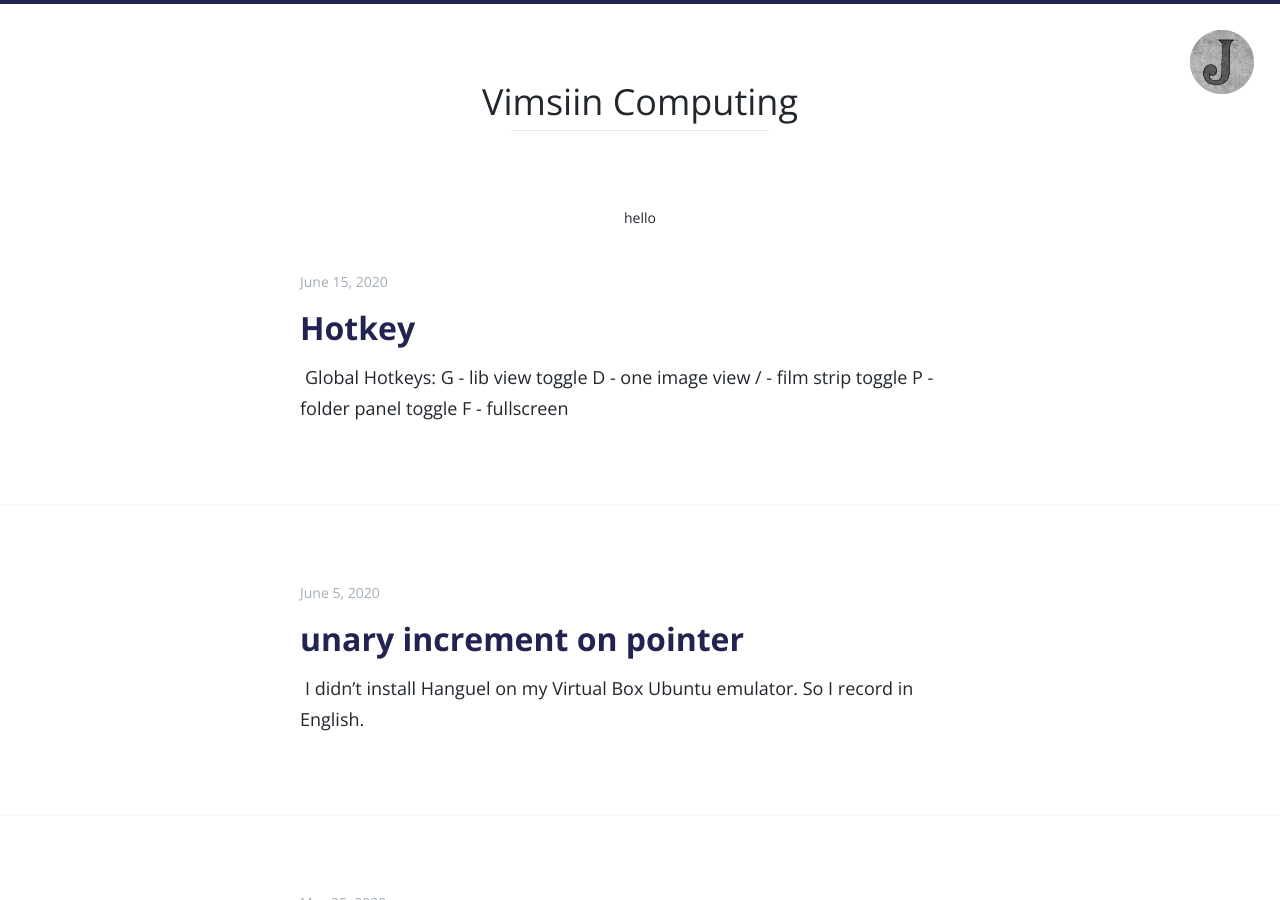
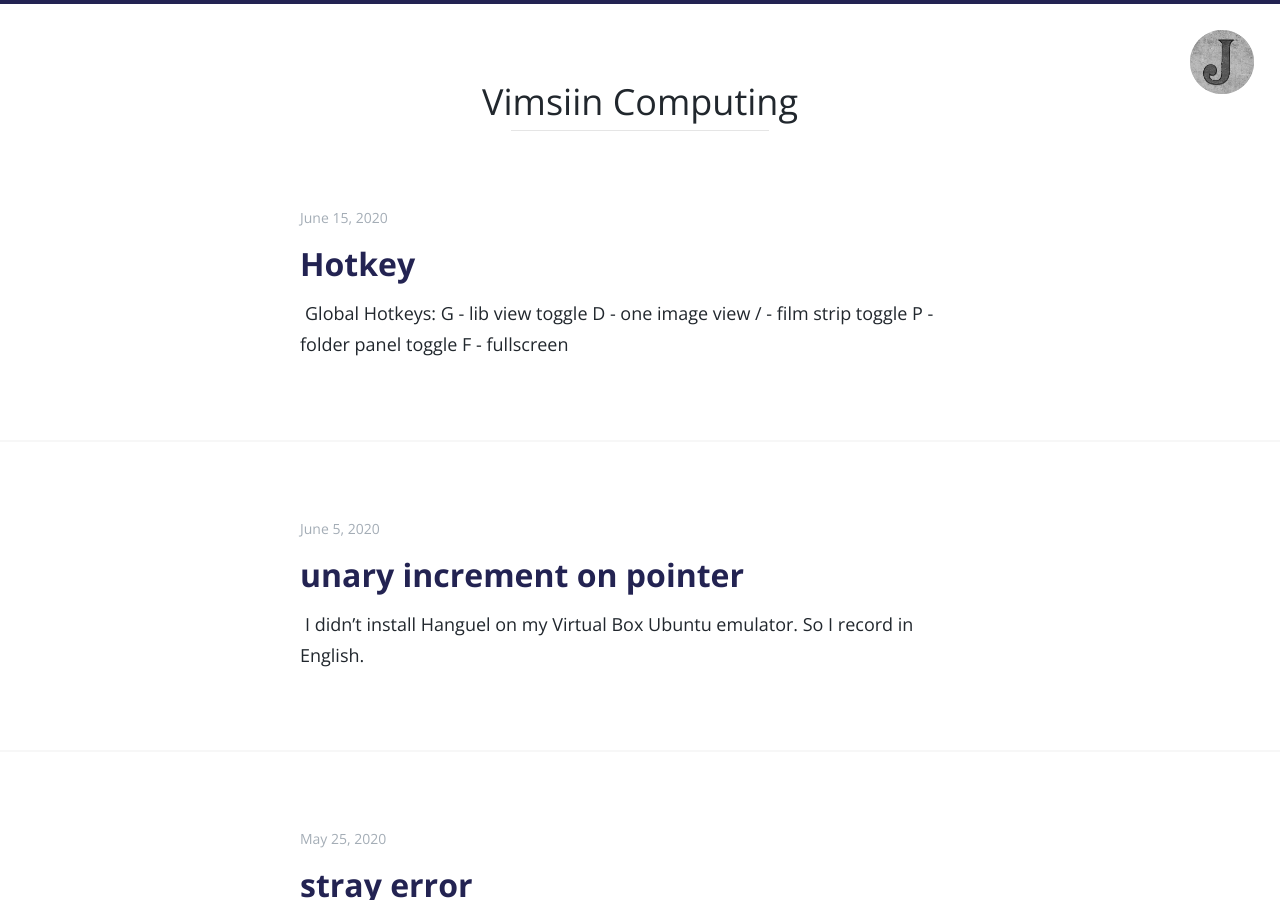
Before and after one commit to minyeong97/vimsiin.github.io, a Jekyll site: the page built from index.html, in a window 1280 px wide and 900 px high. Built offline with Jekyll 4.4.1, drawn with Linux system fonts in a browser that asks for light colours; the list of posts is cut into pages by our own code; comment, search, counter and statistics services are not loaded; a style sheet for code colours, icons or effects is not loaded.

Commit message:
multilinestr

```diff
--- a/index.html
+++ b/index.html
@@ -7,11 +7,13 @@
 <div class="page-content">
   <div class="wrapper">
     <div class="home">
+
 	  <div id="search-box">
-		  <h3> hello </h3>
 	  </div>
+
 	  <div id="hits">
 	  </div>
+
       {% for post in paginator.posts %}
       <article class="{%comment%}post_class{%endcomment%}">
 
@@ -71,7 +73,12 @@
 					templates: {
 						empty: 'no result',
 						{% raw %}
-						item: '<a href="{{url}}"><div><b>{{title}}</b></div><div>{{content}}</div></a>'
+						item: `<a href="{{url}}">
+							     <div>
+								   <b>{{title}}</b>
+								 </div>
+								 <div>{{content}}</div>
+							   </a>`
 						{% endraw %}
 					}
 				})
```
